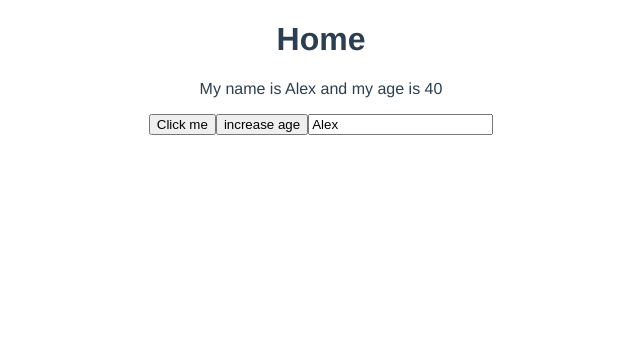
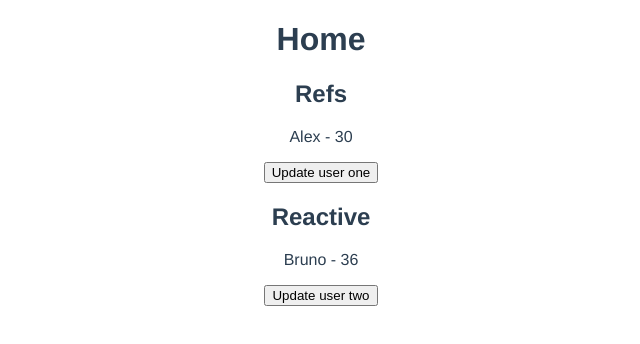
Before and after one commit to OstafiichukO/vue-projects, a Vue app: page / in a window 1280 px wide. Shown: the top 344 px of the page, without its empty margins (319-959 px from the left). Built offline with nearby package versions, Linux system fonts and the light colour scheme.

Commit message:
feat: reactive and ref

```diff
--- a/src/views/HomeView.vue
+++ b/src/views/HomeView.vue
@@ -1,30 +1,33 @@
 <template>
     <div class="home">
         <h1>Home</h1>
-    <p ref="p">My name is {{ name }} and my age is {{ age }}</p>
-    <button @click="handleClick">Click me</button>
-    <button @click="age++">increase age</button>
-    <input type="text" v-model="name">
+        <h2>Refs</h2>
+        <p>{{ userOne.name }} - {{ userOne.age }}</p>
+        <button @click="updateUserOne">Update user one</button>
+        <h2>Reactive</h2>
+        <p>{{ userTwo.name }} - {{ userTwo.age }}</p>
+        <button @click="updateUserTwo">Update user two</button>
     </div>
 </template>
 
 <script>
-import { ref } from '@vue/reactivity';
+import { ref, reactive } from '@vue/reactivity';
 
 
 export default {
     name: 'HomeView',
     setup() {
-    const name = ref('Alex');
-    const age = ref(40);
+        const userOne = ref({ name: 'Alex', age: 30 });
+        const userTwo = reactive({ name: 'Bruno', age: 36 });
 
-    // const p = ref(null)
 
-    const handleClick = () => {
-      name.value = 'Luigi'
-      age.value = 30
-    };
-    return { name, age, handleClick }
+        const updateUserOne = () => {
+            userOne.value.age = 35
+        }
+        const updateUserTwo = () => {
+            userTwo.age = 46
+        }
+        return { userOne, userTwo, updateUserOne, updateUserTwo }
     }
 }
 </script>
```
Lines whose indentation alone changed are shown as unchanged.
